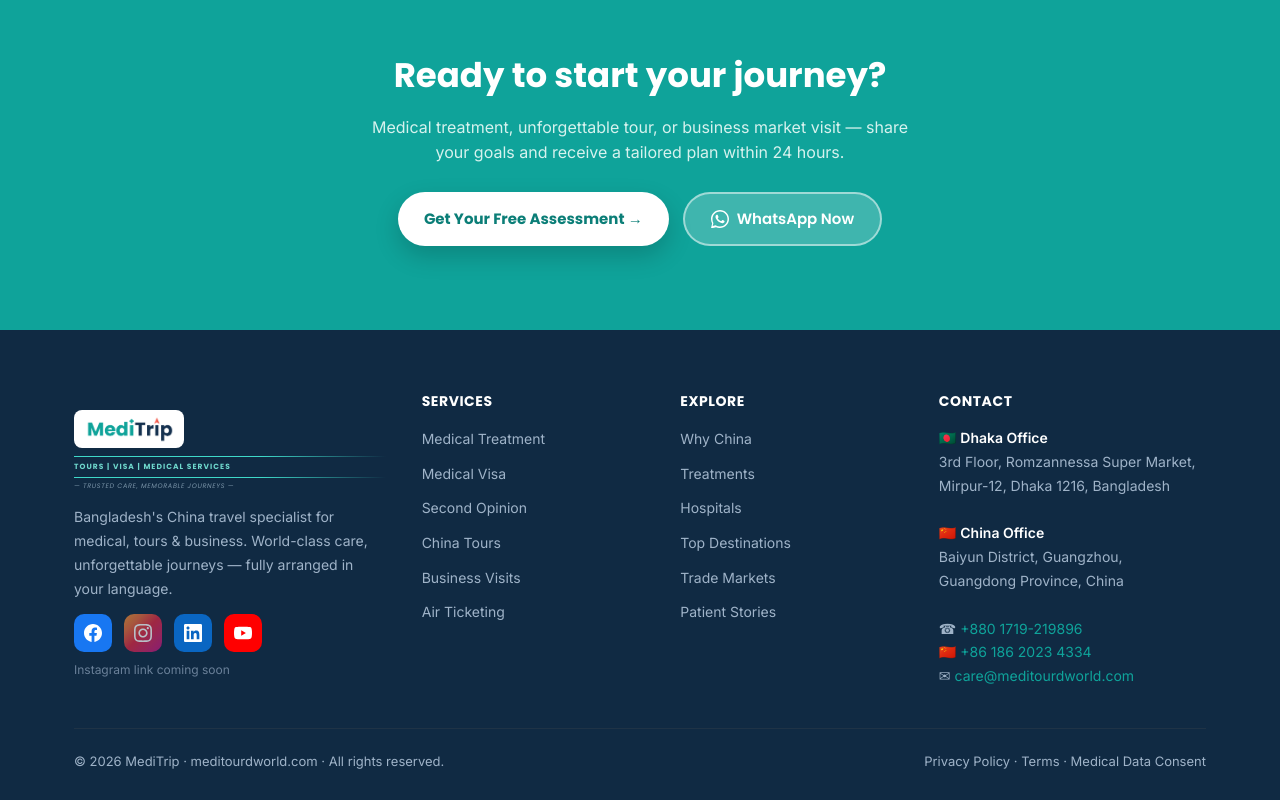
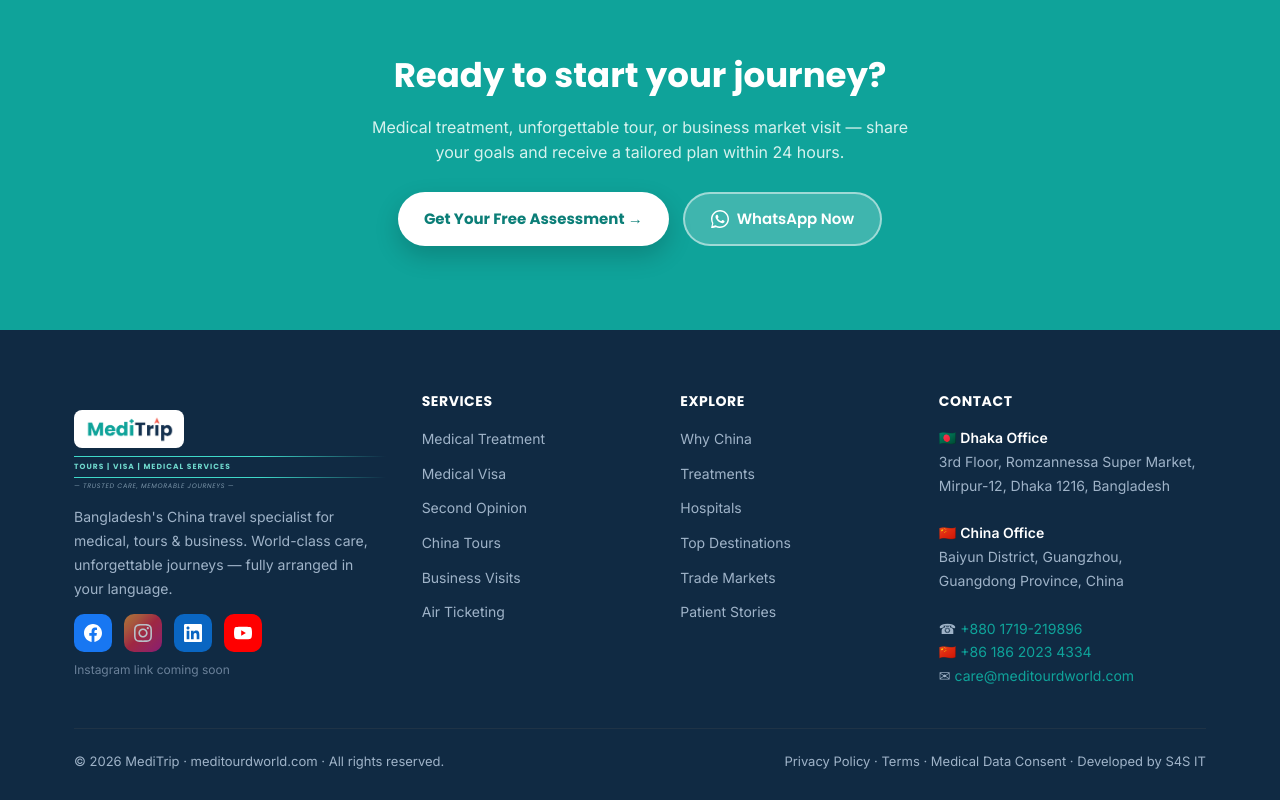
Before and after one commit to meditripworld-maker/MediTrip-World, a website: page index.html in a window 1280 px wide. Shown: the part 7868-8668 px from the top of the page. Drawn offline with Linux system fonts and the light colour scheme.

Commit message:
Add 'Developed by S4S IT' footer credit

```diff
--- a/index.html
+++ b/index.html
@@ -946,7 +946,7 @@ footer ul a:hover{color:var(--teal)}
     </div>
     <div class="fbottom">
       <span>© 2026 MediTrip · meditourdworld.com · All rights reserved.</span>
-      <span><a href="#" style="color:#9FB3C8">Privacy Policy</a> · <a href="#" style="color:#9FB3C8">Terms</a> · <a href="#" style="color:#9FB3C8">Medical Data Consent</a></span>
+      <span><a href="#" style="color:#9FB3C8">Privacy Policy</a> · <a href="#" style="color:#9FB3C8">Terms</a> · <a href="#" style="color:#9FB3C8">Medical Data Consent</a> · Developed by <a href="https://s4sit.com" target="_blank" rel="noopener" style="color:#9FB3C8">S4S IT</a></span>
     </div>
   </div>
 </footer>
```
